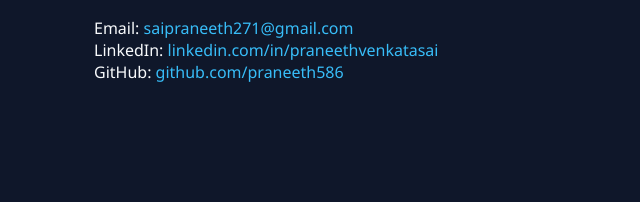
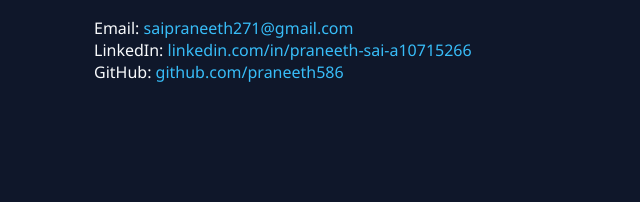
Before and after one commit to praneeth586/portfolio-praneethvenkatasai, a plain HTML site: page index.html in a window 1280 px wide. Shown: the part 2248-2450 px from the top of the page, 66-706 px from the left. Drawn offline with Linux system fonts and the light colour scheme.

Commit message:
Update index.html

```diff
--- a/index.html
+++ b/index.html
@@ -81,7 +81,7 @@
   <section id="contact" class="section reveal">
     <h2>Contact</h2>
     <p>Email: <a href="mailto:saipraneeth271@gmail.com">saipraneeth271@gmail.com</a></p>
-    <p>LinkedIn: <a href="https://www.linkedin.com/in/praneethvenkatasai">linkedin.com/in/praneethvenkatasai</a></p>
+    <p>LinkedIn: <a href="https://www.linkedin.com/in/praneeth-sai-a10715266">linkedin.com/in/praneeth-sai-a10715266</a></p>
     <p>GitHub: <a href="https://github.com/praneeth586">github.com/praneeth586</a></p>
   </section>
 
```
